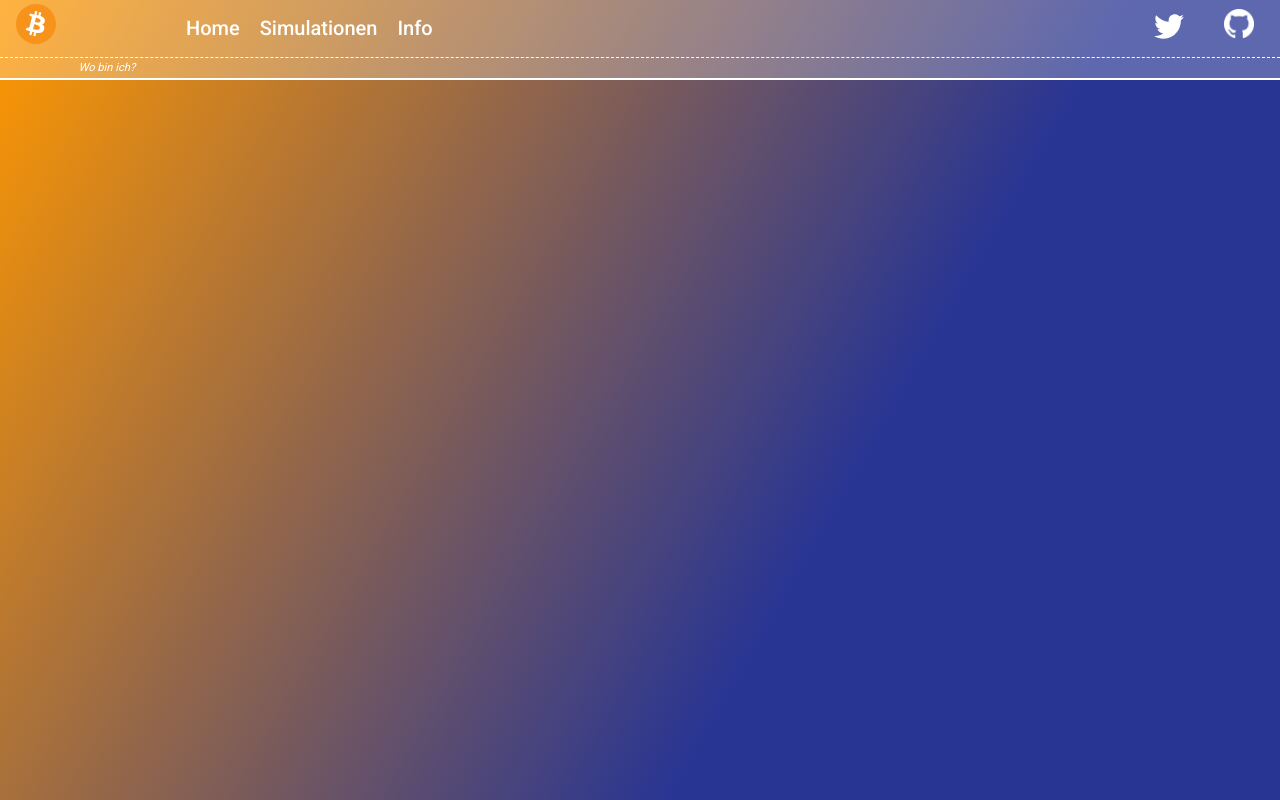
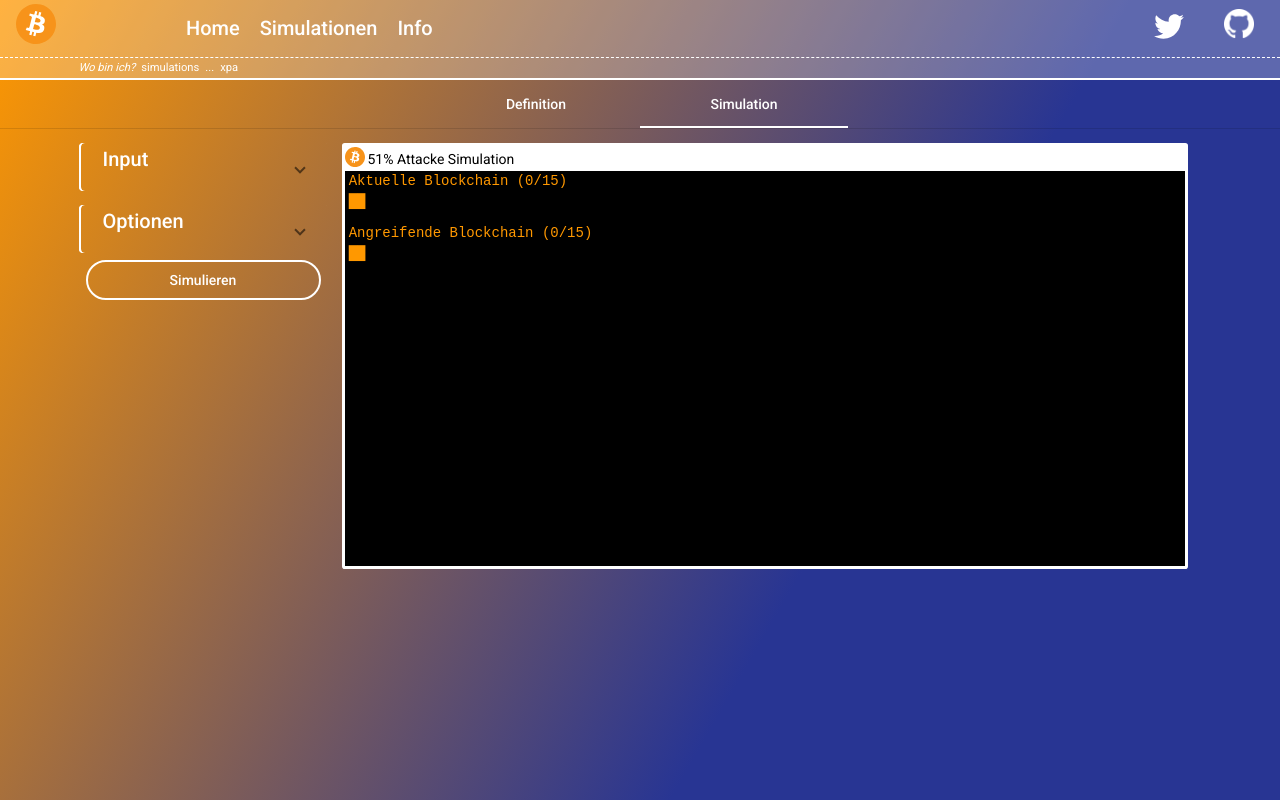
Before and after one commit to MyKaez/btc-playground, an Angular app: page /simulations/xpa in a window 1280 px wide. Before the commit this address led to /. Built offline with nearby package versions, Linux system fonts and the light colour scheme.

Commit message:
draft of 51% attack

```diff
--- a/src/app/app-routing.module.ts
+++ b/src/app/app-routing.module.ts
@@ -3,12 +3,14 @@ import { RouterModule, Routes } from '@angular/router';
 import { HomeComponent } from './home/home.component';
 import { PowComponent } from './simulations/pow/pow.component';
 import { SimulationsComponent } from './simulations/simulations.component';
+import { XpaComponent } from './simulations/xpa/xpa.component';
 
 const routes: Routes = [
   { path: '', redirectTo: '/home', pathMatch: 'full' },
   { path: 'home', component: HomeComponent },
   { path: 'simulations', component: SimulationsComponent },
-  { path: 'simulations/pow', component: PowComponent }
+  { path: 'simulations/pow', component: PowComponent },
+  { path: 'simulations/xpa', component: XpaComponent }
 ];
 
 @NgModule({
--- a/src/app/app.module.ts
+++ b/src/app/app.module.ts
@@ -26,6 +26,8 @@ import { MatToolbarModule } from '@angular/material/toolbar';
 import { MatSidenavModule } from '@angular/material/sidenav';
 import { MatIconModule } from '@angular/material/icon';
 import { MatListModule } from '@angular/material/list';
+import { XpaComponent } from './simulations/xpa/xpa.component';
+import { SimulationComponent as XpaSimulationComponent } from './simulations/xpa/simulation/simulation.component';
 
 
 @NgModule({
@@ -37,7 +39,9 @@ import { MatListModule } from '@angular/material/list';
     SimulationsComponent,
     PowSimulationComponent,
     PowCalculatorComponent,
-    MainNavComponent
+    MainNavComponent,
+    XpaComponent,
+    XpaSimulationComponent
   ],
   imports: [
     BrowserModule,
--- a/src/app/simulations/pow/simulation/simulation.component.ts
+++ b/src/app/simulations/pow/simulation/simulation.component.ts
@@ -1,4 +1,3 @@
-import { ThisReceiver } from '@angular/compiler';
 import { Component, OnInit } from '@angular/core';
 import { FormControl, FormGroup, Validators } from '@angular/forms';
 import { Subject } from 'rxjs';
--- a/src/app/simulations/simulations.component.html
+++ b/src/app/simulations/simulations.component.html
@@ -6,4 +6,11 @@
             Fixes this... Determinismus / Vorhersehbarkeit
         </p>
     </mat-card>
+    <mat-card (click)="navigateTo('simulations/xpa')">
+        <img src="assets/Miner_seite2.png" />
+        <h2>51% Attacke</h2>
+        <p>
+            Fixes this... Determinismus / Vorhersehbarkeit
+        </p>
+    </mat-card>
 </div>
--- /dev/null
+++ b/src/app/simulations/xpa/simulation/simulation.component.html
@@ -0,0 +1,80 @@
+<div class="items">
+    <div class="text">
+        <mat-expansion-panel expanded="false">
+            <mat-expansion-panel-header>
+                <mat-panel-title>
+                    <h2>Input</h2>
+                </mat-panel-title>
+            </mat-expansion-panel-header>
+            <div class="parameters">
+                <form [formGroup]="inputs">
+                    <mat-form-field appearance="fill">
+                        <mat-label>Anzahl Blöcke</mat-label>
+                        <input matInput type="number" formControlName="blocksToComplete" />
+                        <label *ngIf="!isExecuting && !inputs.controls['blocksToComplete'].valid">
+                            <span>{{getErrors('blocksToComplete')}}</span>
+                        </label>
+                    </mat-form-field>
+                    <mat-form-field appearance="fill">
+                        <mat-label>Prozentuale Power</mat-label>
+                        <input matInput type="number" formControlName="attackingPower" />
+                        <label *ngIf="!isExecuting && !inputs.controls['attackingPower'].valid">
+                            <span>{{getErrors('attackingPower')}}</span>
+                        </label>
+                    </mat-form-field>
+                    <mat-form-field appearance="fill">
+                        <mat-label>Vorsprung Blöcke</mat-label>
+                        <input matInput type="number" formControlName="preminedBlocks" />
+                        <label *ngIf="!isExecuting && !inputs.controls['preminedBlocks'].valid">
+                            <span>{{getErrors('preminedBlocks')}}</span>
+                        </label>
+                    </mat-form-field>
+                </form>
+            </div>
+            <mat-expansion-panel expanded="false">
+                <mat-expansion-panel-header>
+                    <mat-panel-title>
+                        <h3>Berechungen</h3>
+                    </mat-panel-title>
+                </mat-expansion-panel-header>
+                <div class="calculations">
+
+                </div>
+            </mat-expansion-panel>
+        </mat-expansion-panel>
+
+        <mat-expansion-panel>
+            <mat-expansion-panel-header>
+                <mat-panel-title>
+                    <h2>Optionen</h2>
+                </mat-panel-title>
+            </mat-expansion-panel-header>
+            <div class="options">
+
+            </div>
+        </mat-expansion-panel>
+
+        <div class="actions">
+            <button mat-button (click)="execute()" [disabled]="isExecuting">Simulieren</button>
+        </div>
+    </div>
+
+    <div class=" simulation">
+        <div class="header">
+            <img src="assets/bitcoin-btc-logo.svg">
+            <span>
+                51% Attacke Simulation
+            </span>
+        </div>
+        <div class="data">
+            <p>
+                Aktuelle Blockchain ({{blockchain.length}}/{{blocksToComplete}})<br />
+                &#9608;&#9608;<span *ngFor="let i of blockchain">&horbar;&#9608;&#9608;</span>
+            </p>
+            <p>
+                Angreifende Blockchain ({{attackingBlockchain.length}}/{{blocksToComplete}})<br />
+                &#9608;&#9608;<span *ngFor="let i of attackingBlockchain">&horbar;&#9608;&#9608;</span>
+            </p>
+        </div>
+    </div>
+</div>
--- /dev/null
+++ b/src/app/simulations/xpa/simulation/simulation.component.scss
@@ -0,0 +1,79 @@
+@import "../../../app.component.scss";
+
+.simulation {
+    width: 100%;
+    border: 3px solid $light-color;
+    background-color: $light-color;
+    border-radius: 0.2em;
+    min-width: 5em;
+    max-width: 60em;
+    min-height: 30em;
+    max-height: 30em;
+    text-align: left;
+    margin: 1em;
+
+    // @media (max-width: 720px) {
+    //     margin-left: 0.5em;
+    // }
+
+    // @media (max-width: 1200px) {
+    //     margin-left: 1.2em;
+    // }
+
+    // @media (min-width: 1200px) {
+    //     margin-left: 2em;
+    // }
+
+    .header {
+        height: 6%;
+        background-color: $light-color;
+        color: $dark-color;
+        display: flex;
+        flex-direction: row;
+        vertical-align: middle;
+
+        img {
+            margin-top: .1em;
+            height: 80%;
+            max-width: 2em;
+            border: 0px;
+        }
+
+        span {
+            margin-top: .2em;
+            margin-left: .2em;
+        }
+    }
+
+    .data {
+        display: flex;
+        flex-direction: column;
+        color: $accent;
+        white-space: nowrap;
+        background-color: $dark-color;
+        overflow: auto;
+        height: 94%;
+        font-family: $code-font;
+        padding-right: .3em;
+        padding-left: .3em;
+    }
+}
+
+.simulation {
+    min-width: 20%;
+}
+
+.parameters,
+.calculations,
+.options,
+.actions {
+    display: flex;
+    flex-direction: column;
+    color: $light-color;
+}
+
+form {
+    width: 100%;
+    display: flex;
+    flex-direction: column;
+}
--- /dev/null
+++ b/src/app/simulations/xpa/simulation/simulation.component.ts
@@ -0,0 +1,67 @@
+import { Component, OnInit } from '@angular/core';
+import { FormControl, FormGroup, Validators } from '@angular/forms';
+
+@Component({
+  selector: 'app-xpa-simulation',
+  templateUrl: './simulation.component.html',
+  styleUrls: ['./simulation.component.scss']
+})
+export class SimulationComponent implements OnInit {
+  isExecuting: boolean = false;
+  inputs: FormGroup = new FormGroup({
+    blocksToComplete: new FormControl(15, [Validators.min(1), Validators.max(20)]),
+    attackingPower: new FormControl(51, [Validators.min(1), Validators.max(99)]),
+    preminedBlocks: new FormControl(0, [Validators.min(0), Validators.max(5)])
+  });
+  blockchain: number[] = [];
+  attackingBlockchain: number[] = [];
+
+  constructor() { }
+
+  get blocksToComplete(): number {
+    return Number.parseInt(this.inputs.controls['blocksToComplete'].value);
+  }
+
+  get attackingPower(): number {
+    return Number.parseInt(this.inputs.controls['attackingPower'].value);
+  }
+
+  get preminedBlocks(): number {
+    return Number.parseInt(this.inputs.controls['preminedBlocks'].value);
+  }
+
+  ngOnInit(): void {
+  }
+
+  execute() {
+    this.isExecuting = true;
+    this.blockchain = [];
+    this.attackingBlockchain = [];
+    for (let i = 0; i < this.preminedBlocks; i++) {
+      this.attackingBlockchain.push(this.attackingBlockchain.length);
+    }
+    this.addBlockIfNecessary();
+    this.isExecuting = false;
+  }
+
+  addBlockIfNecessary(): void {
+    setTimeout(() => {
+      let random = Math.random() * 100;
+      if (random > this.attackingPower) {
+        this.blockchain.push(this.blockchain.length);
+        if (this.blockchain.length < this.blocksToComplete) {
+          this.addBlockIfNecessary();
+        }
+      } else {
+        this.attackingBlockchain.push(this.attackingBlockchain.length);
+        if (this.attackingBlockchain.length < this.blocksToComplete) {
+          this.addBlockIfNecessary();
+        }
+      }
+    }, 400)
+  }
+
+  getErrors(control: string) {
+    return JSON.stringify(this.inputs.controls[control].errors);
+  }
+}
--- /dev/null
+++ b/src/app/simulations/xpa/xpa.component.html
@@ -0,0 +1,16 @@
+<div class="content">
+    <mat-tab-group mat-align-tabs="center" selectedIndex="1">
+        <mat-tab>
+            <ng-template mat-tab-label>
+                <span class="mat-tab-label">Definition</span>
+            </ng-template>
+            <app-vid [video]="'https://www.youtube.com/embed/-adMIa1jV80'"></app-vid>
+        </mat-tab>
+        <mat-tab>
+            <ng-template mat-tab-label>
+                <span class="mat-tab-label">Simulation</span>
+            </ng-template>
+            <app-xpa-simulation></app-xpa-simulation>
+        </mat-tab>
+    </mat-tab-group>
+</div>
--- /dev/null
+++ b/src/app/simulations/xpa/xpa.component.ts
@@ -0,0 +1,16 @@
+import { Component, OnInit, ViewEncapsulation } from '@angular/core';
+
+@Component({
+  selector: 'app-xpa',
+  templateUrl: './xpa.component.html',
+  styleUrls: ['../../app.component.scss'],
+  encapsulation: ViewEncapsulation.None
+})
+export class XpaComponent implements OnInit {
+
+  constructor() { }
+
+  ngOnInit(): void {
+  }
+
+}
```
Also changed, not shown: 2 other files (tests, documents, lock files or other folders).
